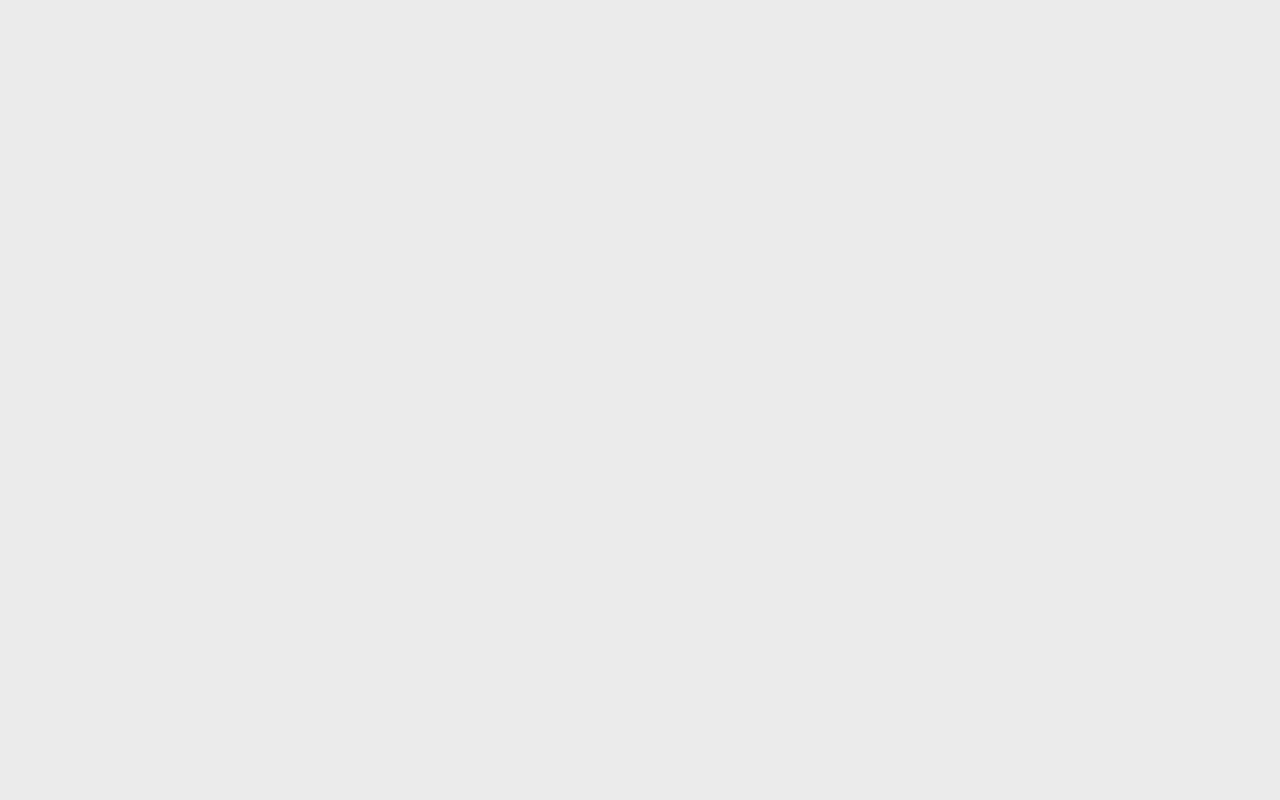
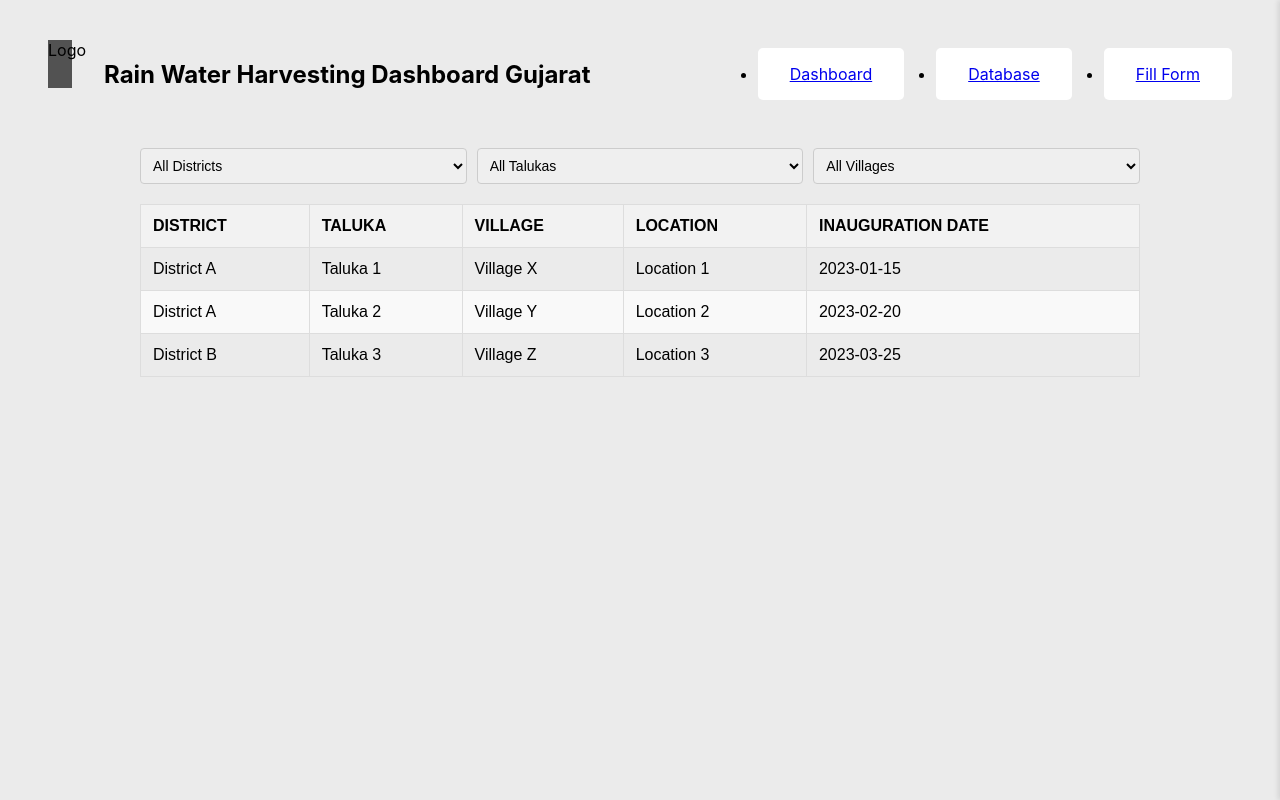
Before and after one commit to Darkkillerxxx/rainwaterHarvesting, a React (Create React App) app in the folder frontend/: page /table in a window 1280 px wide. Before the commit this address had no page. Built offline with nearby package versions, Linux system fonts and the light colour scheme.

Commit message:
Added sample Table component with filters

```diff
--- a/frontend/src/App.js
+++ b/frontend/src/App.js
@@ -4,6 +4,7 @@ import Dashboard from "./pages/Dashboard/dashboard";
 import Form from "./pages/Form/Form";
 import Layout from "./pages/Layout/Layout";
 import { BrowserRouter, Routes, Route } from "react-router-dom";
+import Table from "./pages/Table/Table";
 
 function App() {
   return (
@@ -13,6 +14,7 @@ function App() {
           <Route path="/" element={<Layout />}>
             <Route index element={<Dashboard />} />
             <Route path="form" element={<Form />} />
+            <Route path="table" element={<Table />} />
           </Route>
         </Routes>
       </BrowserRouter>
--- /dev/null
+++ b/frontend/src/components/BurgerMenu/BurgerMenu.css
@@ -0,0 +1,36 @@
+.burger-menu {
+    position: fixed;
+    top: 0;
+    right: -300px;
+    width: 300px;
+    height: 100vh;
+    background-color: #fff;
+    box-shadow: -2px 0 5px rgba(0, 0, 0, 0.1);
+    transition: right 0.3s ease-in-out;
+    z-index: 1000;
+  }
+
+  .burger-menu.open {
+    right: 0;
+  }
+
+  .close-icon {
+    font-size: 24px;
+    cursor: pointer;
+    text-align: right;
+    padding: 10px;
+  }
+
+  .burger-menu nav ul {
+    list-style-type: none;
+    padding: 0;
+  }
+
+  .burger-menu nav ul li {
+    padding: 10px 20px;
+  }
+
+  .burger-menu nav ul li a {
+    text-decoration: none;
+    color: #000;
+  }
--- /dev/null
+++ b/frontend/src/components/BurgerMenu/BurgerMenu.js
@@ -0,0 +1,28 @@
+import React from "react";
+import { Link } from "react-router-dom";
+import "./BurgerMenu.css";
+
+const BurgerMenu = ({ isOpen, onClose }) => {
+  return (
+    <div className={`burger-menu ${isOpen ? "open" : ""}`}>
+      <div className="close-icon" onClick={onClose}>
+        &times;
+      </div>
+      <nav>
+        <ul>
+          <li>
+            <Link to="/" onClick={onClose}>Dashboard</Link>
+          </li>
+          <li>
+            <Link to="/table" onClick={onClose}>Database</Link>
+          </li>
+          <li>
+            <Link to="/form" onClick={onClose}>Fill Form</Link>
+          </li>
+        </ul>
+      </nav>
+    </div>
+  );
+};
+
+export default BurgerMenu;
--- a/frontend/src/pages/Form/Form.css
+++ b/frontend/src/pages/Form/Form.css
@@ -1,7 +1,7 @@
-.form-page{
+.form-page {
   display: grid;
   place-items: center;
-    height: 100vh;
+  height: 80vh;
 }
 
 .form-container {
--- a/frontend/src/pages/Layout/Layout.css
+++ b/frontend/src/pages/Layout/Layout.css
@@ -37,3 +37,40 @@ li {
   padding: 1em 2em;
   border-radius: 5px;
 }
+
+.burger-icon {
+  display: none;
+  font-size: 24px;
+  cursor: pointer;
+}
+
+@media (max-width: 768px) {
+  .header {
+    flex-direction: column;
+    align-items: flex-start;
+  }
+
+  .logo-title {
+    width: 100%;
+    justify-content: space-between;
+  }
+
+  .header-split {
+    width: 100%;
+  }
+
+  .desktop-nav {
+    display: none;
+  }
+
+  ul {
+    display: flex;
+    flex-direction: column;
+    gap: 2em;
+  }
+
+  .burger-icon {
+    display: block;
+    align-self: flex-end;
+  }
+}
--- a/frontend/src/pages/Layout/Layout.js
+++ b/frontend/src/pages/Layout/Layout.js
@@ -1,8 +1,15 @@
 import { Link, Outlet } from "react-router-dom";
-import Dashboard from "../Dashboard/dashboard";
 import "./Layout.css";
+import { useState } from "react";
+import BurgerMenu from "../../components/BurgerMenu/BurgerMenu";
 
 export default function Layout() {
+  const [isMenuOpen, setIsMenuOpen] = useState(false);
+
+  const toggleMenu = () => {
+    setIsMenuOpen(!isMenuOpen);
+  };
+
   return (
     <>
       <div className="header">
@@ -11,21 +18,26 @@ export default function Layout() {
           <h2 className="">Rain Water Harvesting Dashboard Gujarat</h2>
         </div>
         <div className="header-split">
-          <nav>
+          <nav className="desktop-nav">
             <ul>
               <li>
                 <Link to="/">Dashboard</Link>
+              </li>
+              <li>
+                <Link to="/table">Database</Link>
               </li>
               <li>
                 <Link to="/form">Fill Form</Link>
               </li>
             </ul>
           </nav>
+          <div className="burger-icon" onClick={toggleMenu}>
+            ☰
+          </div>
         </div>
       </div>
+      <BurgerMenu isOpen={isMenuOpen} onClose={toggleMenu} />
       <Outlet />
-      {/* <Dashboard /> */}
-      {/* <Form /> */}
     </>
   );
 }
--- /dev/null
+++ b/frontend/src/pages/Table/Table.css
@@ -0,0 +1,48 @@
+.table-page {
+  margin: 4em 0;
+  display: grid;
+  place-items: center;
+}
+.filtered-table {
+  font-family: Arial, sans-serif;
+  max-width: 1000px;
+  margin: 0 auto;
+}
+
+.filters {
+  display: flex;
+  gap: 10px;
+  margin-bottom: 20px;
+}
+
+.filter-select {
+  padding: 8px;
+  border: 1px solid #ccc;
+  border-radius: 4px;
+  font-size: 14px;
+}
+
+.data-table {
+  width: 100%;
+  border-collapse: collapse;
+}
+
+.data-table th,
+.data-table td {
+  border: 1px solid #ddd;
+  padding: 12px;
+  text-align: left;
+}
+
+.data-table th {
+  background-color: #f2f2f2;
+  font-weight: bold;
+}
+
+.data-table tr:nth-child(even) {
+  background-color: #f9f9f9;
+}
+
+.data-table tr:hover {
+  background-color: #f5f5f5;
+}
--- /dev/null
+++ b/frontend/src/pages/Table/Table.js
@@ -0,0 +1,100 @@
+import React, { useState, useMemo } from 'react'
+import './Table.css'
+
+// Sample data (replace with your actual data)
+const initialData = [
+  { district: "District A", taluka: "Taluka 1", village: "Village X", location: "Location 1", inauguration_date: "2023-01-15" },
+  { district: "District A", taluka: "Taluka 2", village: "Village Y", location: "Location 2", inauguration_date: "2023-02-20" },
+  { district: "District B", taluka: "Taluka 3", village: "Village Z", location: "Location 3", inauguration_date: "2023-03-25" },
+  // Add more data as needed
+]
+
+export default function FilteredTable() {
+  const [data] = useState(initialData)
+  const [filters, setFilters] = useState({
+    district: '',
+    taluka: '',
+    village: ''
+  })
+
+  const filteredData = useMemo(() => {
+    return data.filter(item => {
+      return (
+        (filters.district === '' || item.district === filters.district) &&
+        (filters.taluka === '' || item.taluka === filters.taluka) &&
+        (filters.village === '' || item.village === filters.village)
+      )
+    })
+  }, [data, filters])
+
+  const uniqueValues = useMemo(() => {
+    return {
+      districts: [...new Set(data.map(item => item.district))],
+      talukas: [...new Set(data.map(item => item.taluka))],
+      villages: [...new Set(data.map(item => item.village))]
+    }
+  }, [data])
+
+  const handleFilterChange = (filterType, value) => {
+    setFilters(prev => ({ ...prev, [filterType]: value }))
+  }
+
+  return (
+    <div className="filtered-table">
+      <div className="filters">
+        <select
+          onChange={(e) => handleFilterChange('district', e.target.value)}
+          className="filter-select"
+        >
+          <option value="">All Districts</option>
+          {uniqueValues.districts.map(district => (
+            <option key={district} value={district}>{district}</option>
+          ))}
+        </select>
+
+        <select
+          onChange={(e) => handleFilterChange('taluka', e.target.value)}
+          className="filter-select"
+        >
+          <option value="">All Talukas</option>
+          {uniqueValues.talukas.map(taluka => (
+            <option key={taluka} value={taluka}>{taluka}</option>
+          ))}
+        </select>
+
+        <select
+          onChange={(e) => handleFilterChange('village', e.target.value)}
+          className="filter-select"
+        >
+          <option value="">All Villages</option>
+          {uniqueValues.villages.map(village => (
+            <option key={village} value={village}>{village}</option>
+          ))}
+        </select>
+      </div>
+
+      <table className="data-table">
+        <thead>
+          <tr>
+            <th>DISTRICT</th>
+            <th>TALUKA</th>
+            <th>VILLAGE</th>
+            <th>LOCATION</th>
+            <th>INAUGURATION DATE</th>
+          </tr>
+        </thead>
+        <tbody>
+          {filteredData.map((item, index) => (
+            <tr key={index}>
+              <td>{item.district}</td>
+              <td>{item.taluka}</td>
+              <td>{item.village}</td>
+              <td>{item.location}</td>
+              <td>{item.inauguration_date}</td>
+            </tr>
+          ))}
+        </tbody>
+      </table>
+    </div>
+  )
+}
```
Lines whose indentation alone changed are shown as unchanged.
